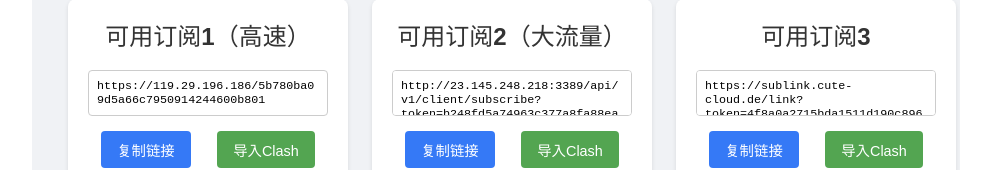
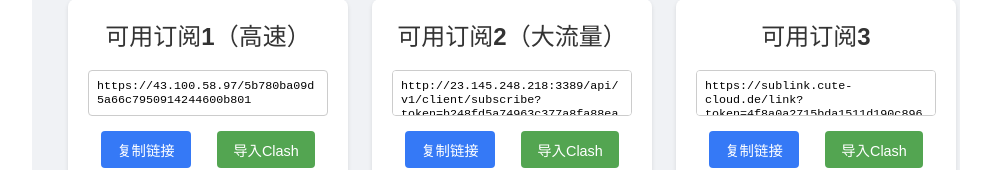
Before and after one commit to CtelSpecu/CtelSpecu-Ladders, a Vue app: page / in a window 1280 px wide. Shown: the part 135-305 px from the top of the page, without its empty margins (144-1135 px from the left). Built offline with nearby package versions, Linux system fonts and the light colour scheme.

Commit message:
fix: update subscription link for 可用订阅1

```diff
--- a/src/App.vue
+++ b/src/App.vue
@@ -32,7 +32,7 @@
       <div v-if="currentTab === 'sub'" class="subscription-layout">
         <SubscriptionCard
           subscriptionName="可用订阅1（高速）"
-          subscriptionLink="https://119.29.196.186/5b780ba09d5a66c7950914244600b801"
+          subscriptionLink="https://43.100.58.97/5b780ba09d5a66c7950914244600b801"
           trafficUsage="220GB"
           expireDate="2025-07-02(每月重置)"
           maximumRate="500Mbps"
```
